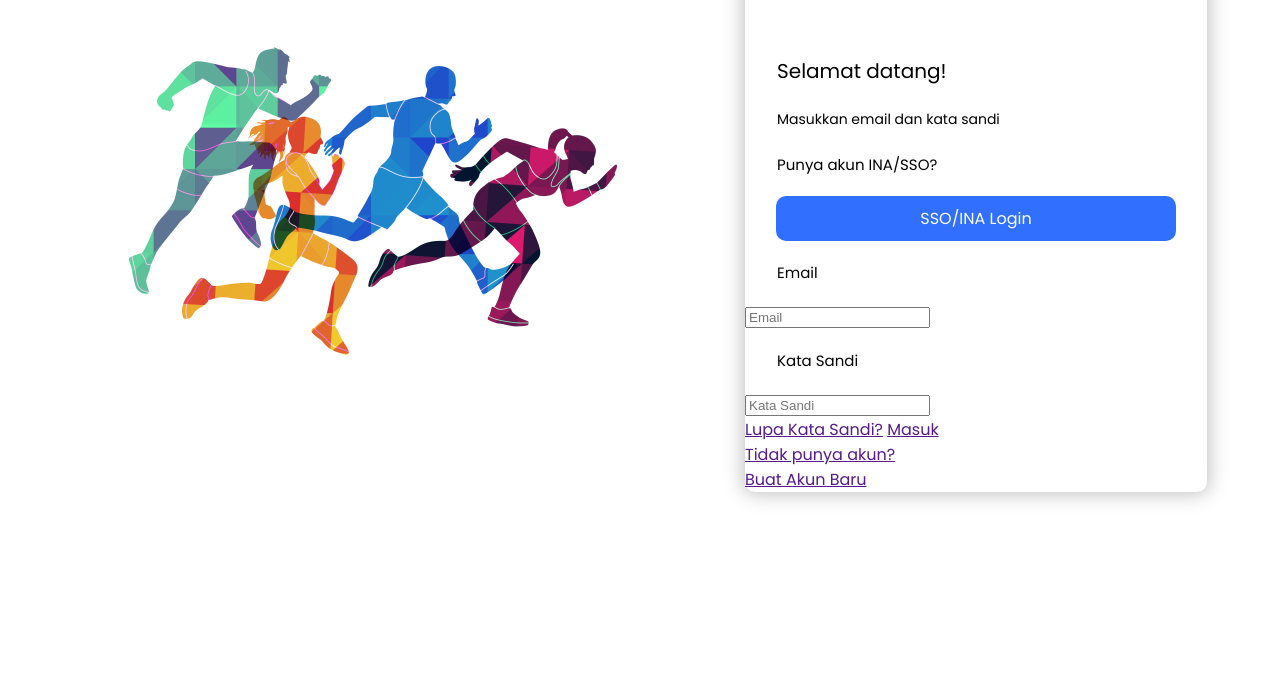
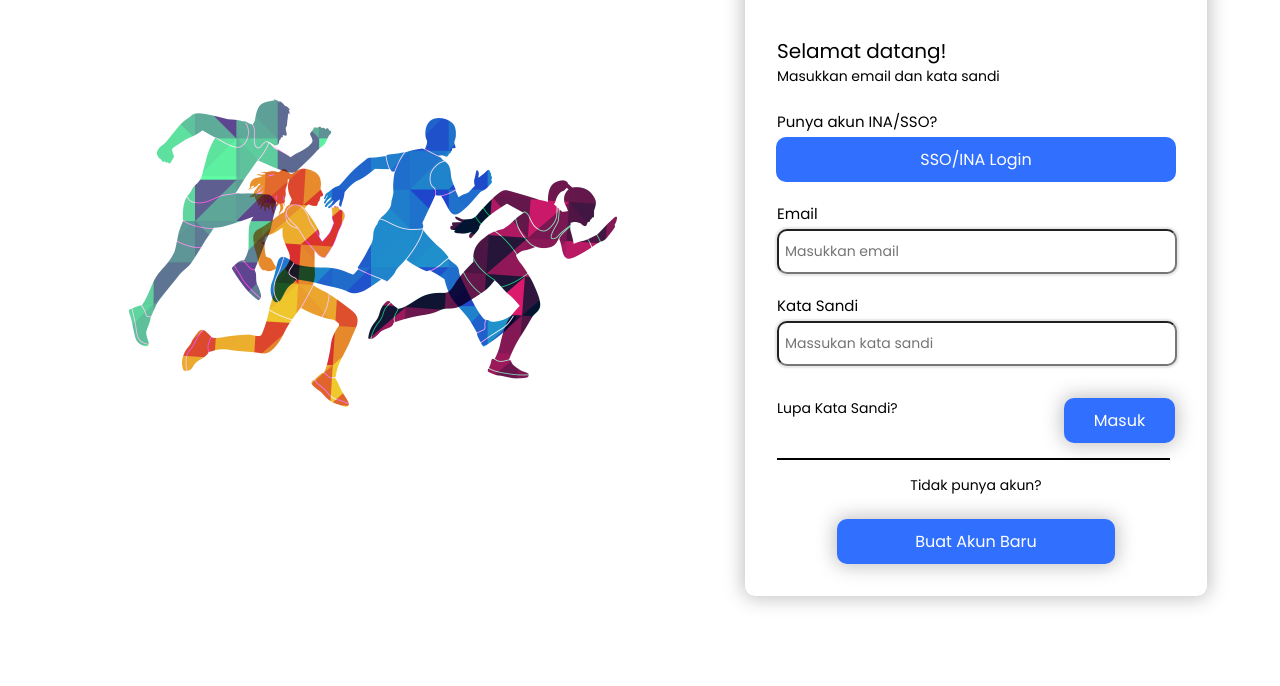
Before and after one commit to MadeAdiSurya/WebsiteSaraga, a plain HTML site: page src/header-unregistered.html in a window 1280 px wide. Shown: the part 266-952 px from the top of the page. Before the commit the page ends 861 px from the top, so only its background shows below. Drawn offline with Linux system fonts and the light colour scheme; files whose address does not match are found by name.

Commit message:
finish register page

```diff
--- a/css/style.css
+++ b/css/style.css
@@ -493,7 +493,10 @@ footer {
 }
 
 .register-page {
-  margin: 92px 0;
+  margin-top: 92px;
+  margin-bottom: 0;
+  width: 100%;
+  height: 100vh;
 }
 
 .register-page .components {
@@ -518,6 +521,8 @@ footer {
   font-weight: 500;
   font-size: 20px;
   color: #000000;
+  margin-bottom: 0;
+  margin-top: 0;
 }
 .register-page .right .card-register h4 {
   font-family: "Poppins", sans-serif;
@@ -530,6 +535,7 @@ footer {
   font-weight: 300;
   font-size: 14px;
   color: #000000;
+  margin-top: 0;
 }
 
 .register-page .right .card-register img {
@@ -544,6 +550,7 @@ footer {
 }
 .register-page .right .card-register h4 {
   margin-left: 32px;
+  margin-bottom: 4px;
 }
 .register-page .right .card-register .sso {
   text-decoration: none;
@@ -561,7 +568,81 @@ footer {
   color: #ffffff;
 }
 
-.register-page .right .card-register .form input {
+.register-page .right form input {
   width: 400px;
   height: 45px;
+  background: #ffffff;
+  box-shadow: 0px 0px 2px 2px rgba(0, 0, 0, 0.1);
+  border-radius: 10px;
+
+  font-family: "Poppins", sans-serif;
+  font-weight: 500;
+  font-size: 14px;
+  line-height: 24px;
+  padding-left: 6px;
+  color: rgba(0, 0, 0, 0.5);
 }
+
+.register-page .right form {
+  margin-top: 0;
+  padding-top: 0;
+  margin-left: 32px;
+}
+
+.register-page .right .action-login {
+  display: flex;
+  justify-content: space-between;
+  align-items: center;
+  position: relative;
+}
+
+.register-page .right .action-login::after {
+  content: "";
+  background: var(--black);
+  height: 2px;
+  width: 85%;
+  position: absolute;
+  top: 85%;
+  left: 32px;
+}
+
+.register-page .right .action-login a {
+  text-decoration: none;
+  margin: 32px;
+  color: var(--black);
+}
+.register-page .right .action-go {
+  width: 111px;
+  height: 45px;
+  background: #316fff;
+  box-shadow: 0px 0px 19px 2px rgba(0, 0, 0, 0.25);
+  border-radius: 10px;
+  display: flex;
+  justify-content: center;
+  align-items: center;
+  color: #ffff;
+}
+
+.register-page .right .end-action {
+  display: flex;
+  align-items: center;
+  justify-content: center;
+  flex-direction: column;
+  text-decoration: none;
+}
+.register-page .right .end-action a {
+  text-decoration: none;
+}
+
+.register-page .right .action-go.create {
+  width: 278px;
+  height: 45px;
+  background: #316fff;
+  box-shadow: 0px 0px 19px 2px rgba(0, 0, 0, 0.25);
+  border-radius: 10px;
+  display: flex;
+  justify-content: center;
+  align-items: center;
+  color: #ffff;
+  margin-bottom: 32px;
+}
--- a/src/header-unregistered.html
+++ b/src/header-unregistered.html
@@ -38,25 +38,31 @@
 
               <h4>Email</h4>
               <form action="">
-                <input type="text" placeholder="Email" />
+                <input type="text" placeholder="Masukkan email" />
               </form>
 
               <h4>Kata Sandi</h4>
               <form action="">
-                <input type="text" placeholder="Kata Sandi" />
+                <input type="text" placeholder="Massukan kata sandi" />
               </form>
 
               <div class="action-login">
-                <a href="">Lupa Kata Sandi?</a>
-                <a href="" class="login">Masuk</a>
+                  <a href="" >
+                    <h5>Lupa Kata Sandi?</h5>
+                  </a>
+                  <a href="">
+                    <div class="action-go">Masuk</div>
+                  </a>
+
+                </div>
+                <div class="end-action">
+                  <a href=""><h5>Tidak punya akun?</h5></a>
+                  <a href="">
+                    <div class="action-go create">Buat Akun Baru</div>
+                  </a>
+                </div>
               </div>
 
-              <div class="end-action">
-                <a href="">Tidak punya akun?</a>
-                <a href="">
-                  <div class="create-account">Buat Akun Baru</div>
-                </a>
-              </div>
             </div>
           </div>
         </div>
@@ -64,5 +70,7 @@
     </div>
   </body>
 
+  <footer-elements></footer-elements>
+  <script src="../components/footer.js"></script>
   <script src="../components/header-unregistered.js"></script>
 </html>
```
